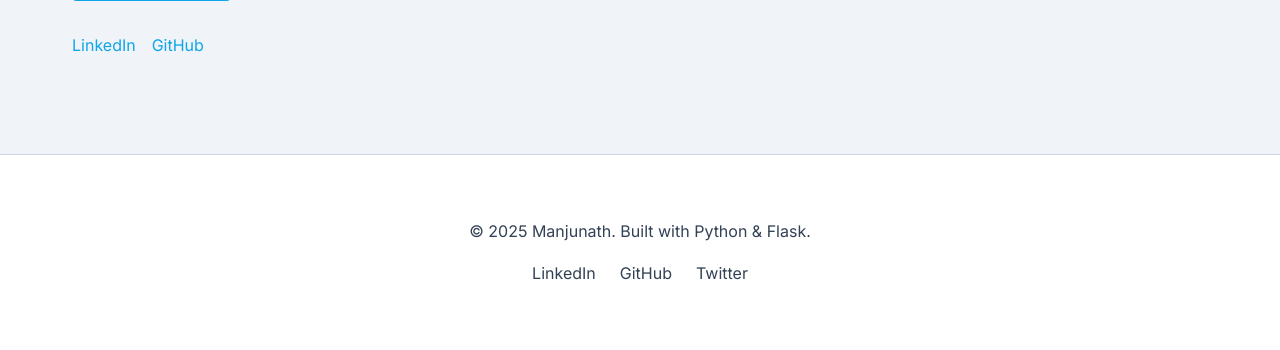
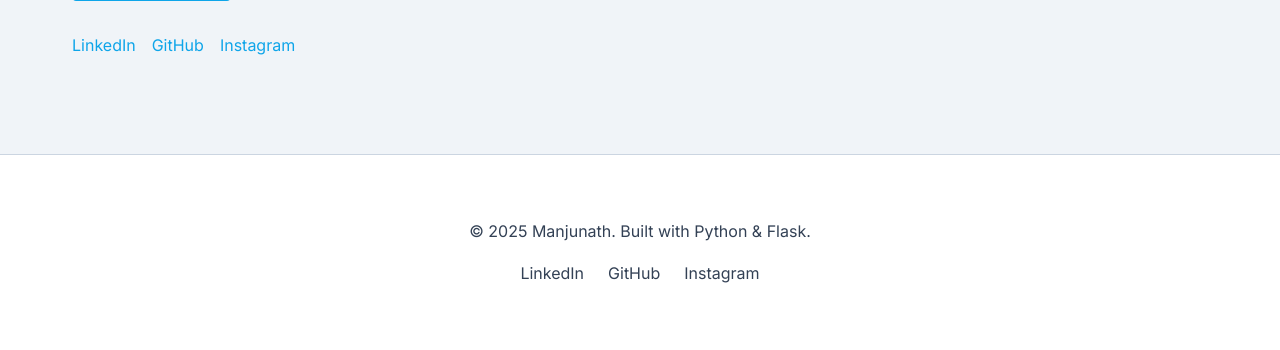
Before and after one commit to manjunathreddy25/personal-portfolio, a Flask app: page / in a window 1280 px wide. Shown: the part 3721-4071 px from the top of the page. Run offline with Flask 3, Linux system fonts and the light colour scheme.

Commit message:
Final Polish: Updated social links (Instagram) and audit

```diff
--- a/templates/base.html
+++ b/templates/base.html
@@ -38,10 +38,9 @@
     <footer class="site-footer">
         <p>&copy; {{ now|default(2025) }} Manjunath. Built with Python & Flask.</p>
         <div class="social-links">
-            <!-- Add social icons here -->
-            <a href="#">LinkedIn</a>
-            <a href="#">GitHub</a>
-            <a href="#">Twitter</a>
+            <a href="https://www.linkedin.com/in/manjunath-reddy-bhumireddy-/" target="_blank">LinkedIn</a>
+            <a href="https://github.com/manjunathreddy25" target="_blank">GitHub</a>
+            <a href="https://www.instagram.com/i__manjunath?igsh=MThsdnFkYnB5a3R1" target="_blank">Instagram</a>
         </div>
     </footer>
 
--- a/templates/home.html
+++ b/templates/home.html
@@ -128,6 +128,8 @@
         <a href="https://www.linkedin.com/in/manjunath-reddy-bhumireddy-/" target="_blank"
             style="color: var(--accent-color);">LinkedIn</a>
         <a href="https://github.com/manjunathreddy25" target="_blank" style="color: var(--accent-color);">GitHub</a>
+        <a href="https://www.instagram.com/i__manjunath?igsh=MThsdnFkYnB5a3R1" target="_blank"
+            style="color: var(--accent-color);">Instagram</a>
     </div>
 </section>
 {% endblock %}
```
